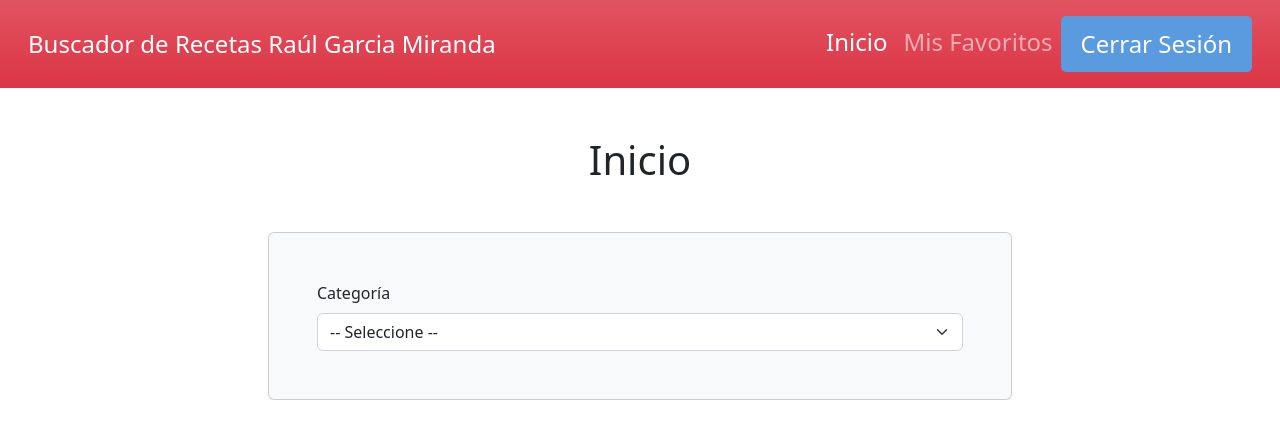
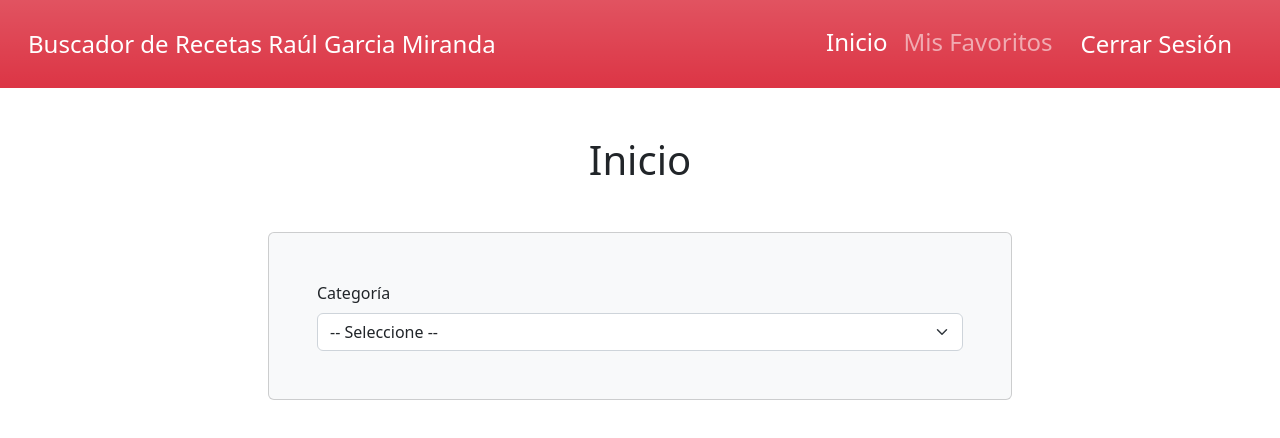
Before and after one commit to RaulGM01/recetas2, a plain HTML site: page index.html in a window 1280 px wide. Drawn offline with Linux system fonts and the light colour scheme; no server answers; sample sign-in values are in the browser's storage.

Commit message:
Primer commit - Subiendo todo-list-flask-main

```diff
--- a/index.html
+++ b/index.html
@@ -37,13 +37,13 @@
                                 padding: 10px 20px; /* Espaciado alrededor del texto */
                                 border-radius: 5px; /* Bordes redondeados */
                                 font-size: 1.25rem; /* Tamaño de texto mayor */
-                                background-color: #5a9adf; /* Fondo azul */
+
                                 transition: background-color 0.3s; /* Efecto de transición suave */
                             }
 
                             /* Efecto hover al pasar el mouse */
                             #logout:hover {
-                                background-color: #0056b3; /* Fondo azul más oscuro */
+                                background-color: #6caaec; /* Fondo azul más oscuro */
                             }
                         </style>
                     </li>
```
